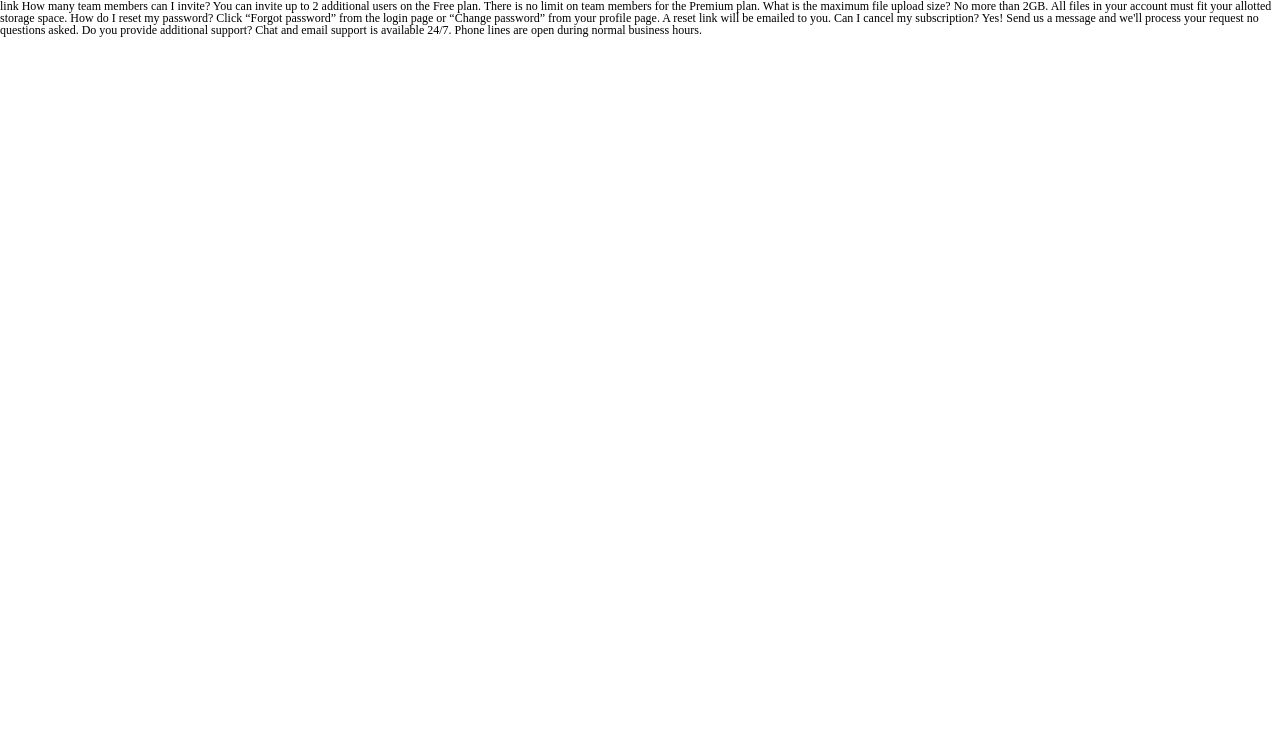
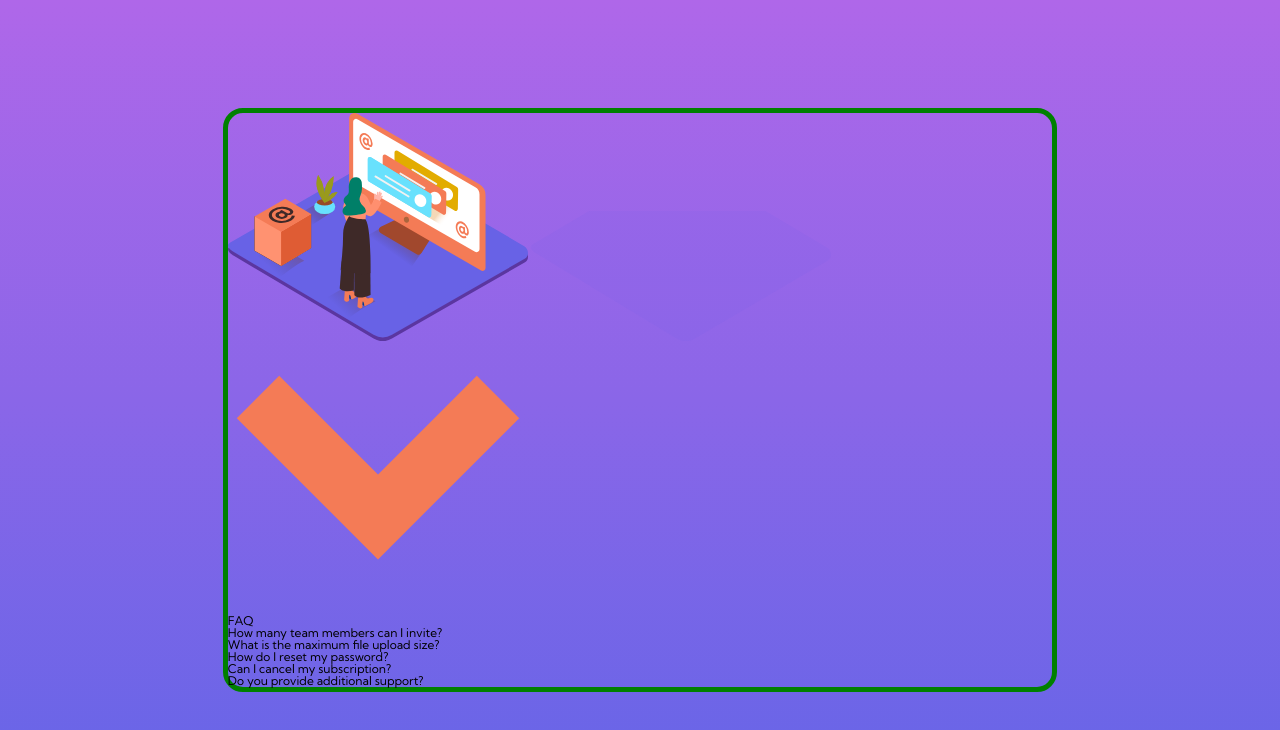
Before and after one commit to SteveNoyes/faq-acc-card, a plain HTML site: page index.html in a window 1280 px wide. Drawn offline with Linux system fonts and the light colour scheme; files whose address does not match are found by name.

Commit message:
main structure

```diff
--- a/assets/css/style.css
+++ b/assets/css/style.css
@@ -1,8 +1,22 @@
-
-
-
+:root {
+  /* Primary */
+  /* Text */
+  --dark-gunmetal: #1d1e35;
+  --coral: #F47C57;
+  /* Gradient */
+  /* Background gradient: */
+  --rich-lilac: #AF67E9;
+  --medium-slate-blue: #6565e7;
+  /* Neutral */
+  /* Text */
+  --independence: #4a4b5e;
+  --gray: #787887;
+  /* Dividers */
+  --platinum: #e7e7e9;
+}
 body {
   font-size: 12px;
+  font-family: 'Kumbh Sans Regular';
 }
 /* Family */
 /*
@@ -13,19 +27,44 @@ body {
 /* Weights: 500, 700, 800 */
 
 
-:root {
-  /* Primary */
-  /* Text */
-  --very-dark-desaturated-blue: hsl(238, 29%, 16%);
-  --soft-red: hsl(14, 88%, 65%);
-  /* Gradient */
-  /* Background gradient: */
-  --soft-violet: hsl(273, 75%, 66%);
-  --soft-blue: hsl(240, 73%, 65%);
-  /* Neutral */
-  /* Text */
-  --very-dark-grayish-blue: hsl(237, 12%, 33%);
-  --dark-grayish-blue: hsl(240, 6%, 50%);
-  /* Dividers */
-  --light-grayish-blue: hsl(240, 5%, 91%);
+.main {
+  background: linear-gradient(var(--rich-lilac), var(--medium-slate-blue));
+  height: 100vh;
+  display: flex;
+  flex-direction: column;
+  align-items: center;
+  justify-content: center;
 }
+
+/* Accordion */
+
+.accordion {
+  cursor: pointer;
+  text-align: left;
+}
+
+.active, .accordion:hover {
+  background-color: #ccc;
+}
+
+.panel {
+  display: none;
+}
+
+.faq-card {
+  border: 5px solid green;
+  border-radius: 20px;
+  width: 90%;
+  margin: 0 auto;
+
+}
+
+.img-shadow {
+  /* box-shadow: 10px 10px 10px red; */
+}
+
+.img-shadow img {
+  width: 300px;
+  height: auto;
+  padding-bottom: 30px;
+}
--- a/index.html
+++ b/index.html
@@ -4,28 +4,62 @@
   <meta charset="UTF-8">
   <meta name="viewport" content="width=device-width, initial-scale=1.0">
   <link rel="icon" type="image/png" sizes="32x32" href="./images/favicon-32x32.png">
-  link
   <title>FAQ Accordion Card</title>
   <link rel="stylesheet" href="./assets/css/typeset.css">
   <link rel="stylesheet" href="./assets/css/reset.css">
   <link rel="stylesheet" href="./assets/css/style.css">
 </head>
 <body>
-  How many team members can I invite?
-  You can invite up to 2 additional users on the Free plan. There is no limit on
-  team members for the Premium plan.
+  <div class="main">
+    <div class="wrapper">
+      <div class="faq-card">
+        <div class="img-shadow">
+          <img src="./assets/images/illustration-woman-online-mobile.svg" alt="An aspect ration nightmare fuel">
+          <img src="./assets/images/bg-pattern-mobile.svg" alt="">
+          <img src="./assets/images/icon-arrow-down.svg" alt="">
+        </div>
+        <h1>FAQ</h1>
+        <ul>
+          <li class="accordion">How many team members can I invite?</li>
+          <div class="panel">
+            <p>You can invite up to 2 additional users on the Free plan. There is no limit on team members for the Premium plan.</p>
+          </div>
+          <li class="accordion">What is the maximum file upload size?</li>
+          <div class="panel">
+            <p>No more than 2GB. All files in your account must fit your allotted storage space.</p>
+          </div>
+          <li class="accordion">How do I reset my password?</li>
+          <div class="panel">
+            <p>Click “Forgot password” from the login page or “Change password” from your profile page.</p>
+            <p>A reset link will be emailed to you.</p>
+          </div>
+          <li class="accordion">Can I cancel my subscription?</li>
+          <div class="panel">
+            <p>Yes! Send us a message and we'll process your request no questions asked.</p>
+          </div>
+          <li class="accordion">Do you provide additional support?</li>
+          <div class="panel">
+            <p>Chat and email support is available 24/7. Phone lines are open during normal business hours.</p>
+          </div>
+        </ul>
+      </div>
+    </div>
+  </div>
+  <script>
+    var acc = document.getElementsByClassName("accordion");
+    var i;
 
-  What is the maximum file upload size?
-  No more than 2GB. All files in your account must fit your allotted storage space.
-
-  How do I reset my password?
-  Click “Forgot password” from the login page or “Change password” from your profile page.
-  A reset link will be emailed to you.
-
-  Can I cancel my subscription?
-  Yes! Send us a message and we'll process your request no questions asked.
-
-  Do you provide additional support?
-  Chat and email support is available 24/7. Phone lines are open during normal business hours.
+    for (i = 0; i < acc.length; i++) {
+      acc[i].addEventListener("click", function() {
+        this.classList.toggle("active");
+        var panel = this.nextElementSibling;
+        if (panel.style.display === "block") {
+          panel.style.display = "none";
+        } else {
+          panel.style.display = "block";
+        }
+      });
+    }
+  </script>
 </body>
 </html>
```
